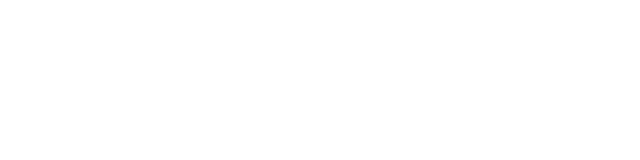
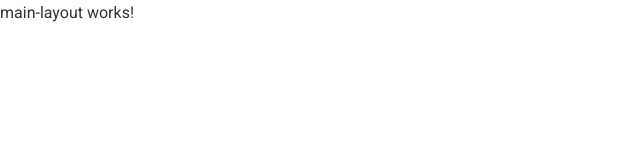
Before and after one commit to nserg80/angular-blog, an Angular app: page / in a window 1280 px wide. Shown: the top 160 px of the page, without its empty margins (0-640 px from the left). Built offline with nearby package versions, Linux system fonts and the light colour scheme.

Commit message:
add MainLayoutComponent

```diff
--- a/src/app/app-routing.module.ts
+++ b/src/app/app-routing.module.ts
@@ -1,8 +1,15 @@
 import { NgModule } from '@angular/core';
 import { Routes, RouterModule } from '@angular/router';
+import { MainLayoutComponent } from './shared/components/main-layout/main-layout.component';
 
 
-const routes: Routes = [];
+const routes: Routes = [
+  {
+    path: '', component: MainLayoutComponent, children: [
+
+    ]
+  }
+];
 
 @NgModule({
   imports: [RouterModule.forRoot(routes)],
--- a/src/app/app.module.ts
+++ b/src/app/app.module.ts
@@ -3,10 +3,12 @@
 
 import { AppRoutingModule } from './app-routing.module';
 import { AppComponent } from './app.component';
+import { MainLayoutComponent } from './shared/components/main-layout/main-layout.component';
 
 @NgModule({
   declarations: [
-    AppComponent
+    AppComponent,
+    MainLayoutComponent
   ],
   imports: [
     BrowserModule,
--- /dev/null
+++ b/src/app/shared/components/main-layout/main-layout.component.html
@@ -0,0 +1 @@
+<p>main-layout works!</p>
--- /dev/null
+++ b/src/app/shared/components/main-layout/main-layout.component.ts
@@ -0,0 +1,15 @@
+import { Component, OnInit } from '@angular/core';
+
+@Component({
+  selector: 'app-main-layout',
+  templateUrl: './main-layout.component.html',
+  styleUrls: ['./main-layout.component.scss']
+})
+export class MainLayoutComponent implements OnInit {
+
+  constructor() { }
+
+  ngOnInit(): void {
+  }
+
+}
```
Also changed, not shown: src/app/shared/components/main-layout/main-layout.component.scss (added).
